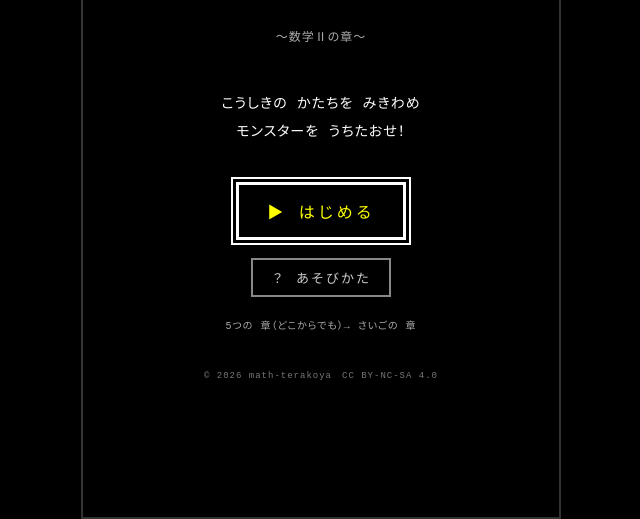
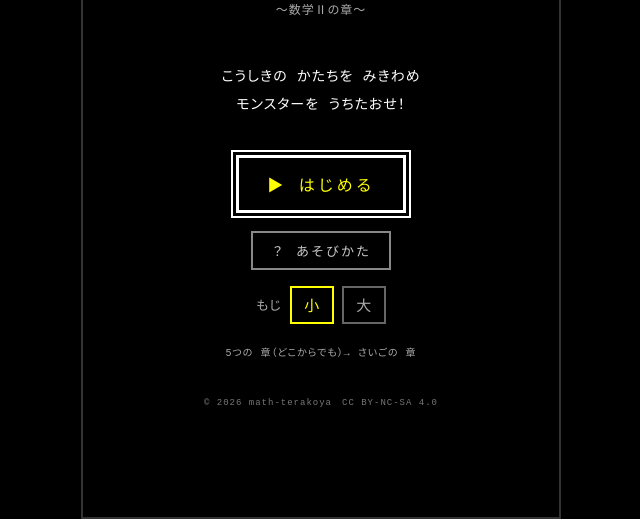
Before and after one commit to math-terakoya/kahou-quest, a plain HTML site: page index.html in a window 1280 px wide. Shown: the part 281-800 px from the top of the page, without its empty margins (319-959 px from the left). Drawn offline with Linux system fonts and the light colour scheme.

Commit message:
文字 大／小 の 切りかえ（タイトルと 章えらびに「もじ 小 大」。大 は ゲーム全体を 画面の 縦に 合わせて 大きく、広い 画面では 選択肢を さらに 大きく。たての みじかい スマホは そのまま）。大 の ときも ダメージの 数字・ヒントの 指・図が ずれない／ぼやけない ように。分母の 指数は 横線から はなす（11-20 先生）
Co-Authored-By: Claude Opus 5.5 <noreply@anthropic.com>

```diff
--- a/index.html
+++ b/index.html
@@ -284,6 +284,13 @@ letter-spacing: 4px; z-index: 20; animation: lvUp 1.8s forwards; pointer-events:
 .maru.gold span { text-shadow: 3px 3px 0 #8a5a00, 0 0 14px #ffd84a; }
 @keyframes maru { 0% { transform: translate(-50%, -50%) scale(0.2); opacity: 0; } 22% { transform: translate(-50%, -50%) scale(1.12); opacity: 1; }
   36% { transform: translate(-50%, -50%) scale(1); } 78% { opacity: 1; } 100% { transform: translate(-50%, -50%) scale(1.04); opacity: 0; } }
+/* — 文字 大／小（11-20 先生：年配の 同僚から「問題の 文字が 小さい」。大 は ゲーム全体を 同じ 割合で 大きく。えらんだ ほうは この スマホ・パソコンに おぼえる） — */
+.moji { display: flex; align-items: center; justify-content: center; gap: 8px; margin-top: 16px; color: #aaa; font-size: 13px; letter-spacing: 1px; }
+.moji-btn { background: #000; border: 2px solid #666; color: #aaa; font-family: inherit; font-size: 15px; min-width: 44px; padding: 6px 10px; cursor: pointer; }
+.moji-btn.on { border-color: #ffff00; color: #ffff00; }
+#game.moji-big #controls .key.opt { font-size: 22px; }   /* 大 は 選択肢を さらに 大きく（11-20 先生：選択肢の 文字）。長い ときは fitOpts が 小さく する */
+#game.moji-big #controls.three .key.opt { font-size: 26px; }
+.fr > .de:has(sup) { padding-top: 0.42em; }   /* 分母に 指数が ある ときは 横線から はなす（11-20 先生） */
 </style>
 </head>
 <body>
@@ -296,6 +303,7 @@ letter-spacing: 4px; z-index: 20; animation: lvUp 1.8s forwards; pointer-events:
     <p style="margin-top:24px;">こうしきの かたちを みきわめ<br>モンスターを うちたおせ！</p>
     <button class="start-btn" id="startBtn">▶ はじめる</button>
     <button class="how-btn" id="howBtn">？ あそびかた</button>
+    <div class="moji">もじ<button class="moji-btn" data-v="small">小</button><button class="moji-btn" data-v="big">大</button></div>
     <p class="sub" style="margin-top:20px;font-size:10px;">5つの 章（どこからでも）→ さいごの 章</p>
     <p class="sub" style="margin-top:14px;font-size:9px;opacity:0.7;">© 2026 math-terakoya　CC BY-NC-SA 4.0</p>
   </div>
@@ -316,6 +324,7 @@ letter-spacing: 4px; z-index: 20; animation: lvUp 1.8s forwards; pointer-events:
     <h1 style="font-size:20px;margin-bottom:6px;">しょうを えらべ</h1>
     <p class="sub" id="mapLV" style="margin-bottom:10px;">ゆうしゃ LV 1</p>
     <div id="chapterList"></div>
+    <div class="moji">もじ<button class="moji-btn" data-v="small">小</button><button class="moji-btn" data-v="big">大</button></div>
   </div>
 
   <div class="overlay hidden" id="clearScreen">
@@ -1073,7 +1082,7 @@ function resizePlane() {
   fitOpts();
   const wMax = wrap.clientWidth - 12, hMax = wrap.clientHeight - 8;
   const W = Math.max(160, Math.floor(Math.min(wMax, hMax / ASPECT)));
-  DPR = Math.min(window.devicePixelRatio || 1, 3);
+  DPR = Math.min((window.devicePixelRatio || 1) * ZK(), 4);   // 文字 大 でも 図が ぼやけない
   canvas.style.width = W + 'px'; canvas.style.height = Math.round(W * ASPECT) + 'px';
   canvas.width = Math.round(W * DPR); canvas.height = Math.round(W * ASPECT * DPR);
   card.style.width = Math.max(160, wMax) + 'px'; card.style.height = Math.max(40, Math.min(hMax, Math.round(W * ASPECT))) + 'px';   // 式の カードは 横いっぱい
@@ -1243,12 +1252,14 @@ function draw() {
 // ---------- 演出 ----------
 function flashScreen() { const f = $('flash'); f.classList.remove('on'); void f.offsetWidth; f.classList.add('on'); }
 function monsterAnim(cls) { monsterEl.classList.remove('hit', 'miss-dmg'); void monsterEl.offsetWidth; monsterEl.classList.add(cls); }
+// 文字 大（#game に zoom）の ときは、測った 位置（画面の px）と 置く 位置（ゲームの 中の px）の 割合が ちがう。その 割合（11-20）
+function ZK() { const g = document.getElementById('game'); const k = g.getBoundingClientRect().width / (g.offsetWidth || 1); return k > 0.2 ? k : 1; }   // function に して、上の ほうで 呼んでも 使える
 function showDamage(text, color) {
   const el = document.createElement('div');
   el.className = 'dmg-float'; el.textContent = text; el.style.color = color;
   el.style.textShadow = '2px 2px 0 #000, 0 0 8px ' + color;
   const r = monsterEl.getBoundingClientRect(), g = gameEl.getBoundingClientRect();
-  el.style.left = (r.left - g.left + r.width / 2 - 16) + 'px'; el.style.top = (r.top - g.top) + 'px';
+  el.style.left = ((r.left - g.left + r.width / 2) / ZK() - 16) + 'px'; el.style.top = (r.top - g.top) / ZK() + 'px';
   gameEl.appendChild(el); setTimeout(() => el.remove(), 1000);
 }
 const HOME = ['すごい！', 'その とおり！', 'ナイス！', 'さすが！', 'みきわめた！', 'かんぺき！', 'いいね！'];
@@ -1422,8 +1433,8 @@ function placeBtnHint() {
   if (!pulseId) return;
   const el = pulseId.startsWith('opt') ? optBtns[+pulseId[3]] : $(pulseId);
   const b = el.getBoundingClientRect(), g = gameEl.getBoundingClientRect();
-  $('btnHint').style.left = (b.left - g.left + b.width * 0.84) + 'px';
-  $('btnHint').style.top = (b.top - g.top + 26) + 'px';
+  $('btnHint').style.left = (b.left - g.left + b.width * 0.84) / ZK() + 'px';
+  $('btnHint').style.top = ((b.top - g.top) / ZK() + 26) + 'px';
 }
 function startTutorial() {
   state.tut = { i: 0, step: 'opt' };
@@ -1519,5 +1530,34 @@ renderStatus(); renderEnemy(); renderControls();
   window.addEventListener('resize', fit); fit();
 })();
 </script>
+<script>
+// 文字 大／小。大 は #game に zoom を かけ、たて・よこは 割り戻して 画面に ちょうど 入れる（vh は 使わず px で 入れる）
+(() => {
+  const KEY = 'mt-moji', g = document.getElementById('game');
+  let big = false, busy = false;
+  try { big = localStorage.getItem(KEY) === 'big'; } catch (e) {}
+  const apply = () => {
+    if (busy) return; busy = true;
+    const W = innerWidth, H = innerHeight;
+    if (!big) { g.style.zoom = ''; g.style.width = ''; g.style.maxWidth = ''; g.style.height = ''; g.style.maxHeight = ''; }
+    else {
+      const z = W >= 600 ? Math.max(1.1, Math.min(1.6, H / 680, W / 480)) : (H >= 640 ? 1.15 : 1);   // たての みじかい スマホは 大きく しない（下が はみ出す）
+      g.style.zoom = z; g.style.maxWidth = 'none'; g.style.maxHeight = 'none';
+      g.style.width = Math.min(480, W / z) + 'px'; g.style.height = (H / z) + 'px';
+    }
+    g.classList.toggle('moji-big', big && W >= 600);   // 選択肢を さらに 大きく するのは 広い 画面だけ（スマホは 下が はみ出す）
+    document.querySelectorAll('.moji-btn').forEach(b => b.classList.toggle('on', (b.dataset.v === 'big') === big));
+    window.dispatchEvent(new Event('resize'));
+    busy = false;
+  };
+  document.querySelectorAll('.moji-btn').forEach(b => b.addEventListener('click', () => {
+    big = b.dataset.v === 'big';
+    try { localStorage.setItem(KEY, big ? 'big' : 'small'); } catch (e) {}
+    apply();
+  }));
+  window.addEventListener('resize', apply);
+  apply();
+})();
+</script>
 </body>
 </html>
```
